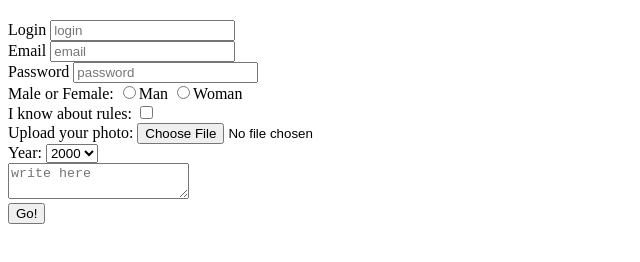
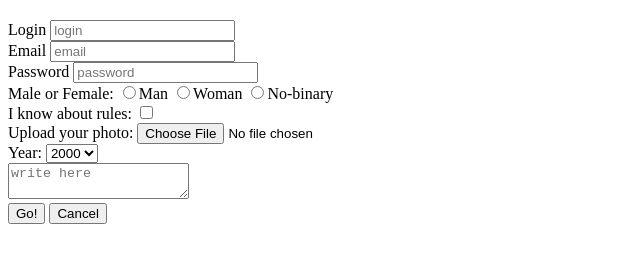
Before and after one commit to sfgts/html-2, a plain HTML site: page index.html in a window 1280 px wide. Shown: the part 60-322 px from the top of the page, without its empty margins (0-640 px from the left). Drawn offline with Linux system fonts and the light colour scheme.

Commit message:
add-nobinary-sex

```diff
--- a/index.html
+++ b/index.html
@@ -25,6 +25,7 @@
             <label>Male or Female:</label>
             <input type="radio" name="sex" value="0"/>Man
             <input type="radio" name="sex" value="1"/>Woman
+            <input type="radio" name="sex" value="2"/>No-binary
         </div>
         <div>
             <label>I know about rules:</label>
@@ -52,6 +53,7 @@
             <textarea placeholder="write here"></textarea>
         </div>
             <input type="submit" name="signup" value="Go!" />
+            <input type="submit" name="signup" value="Cancel" />
     </form>
 </body>
 </html>
```
Also changed, not shown: style.css (added).
